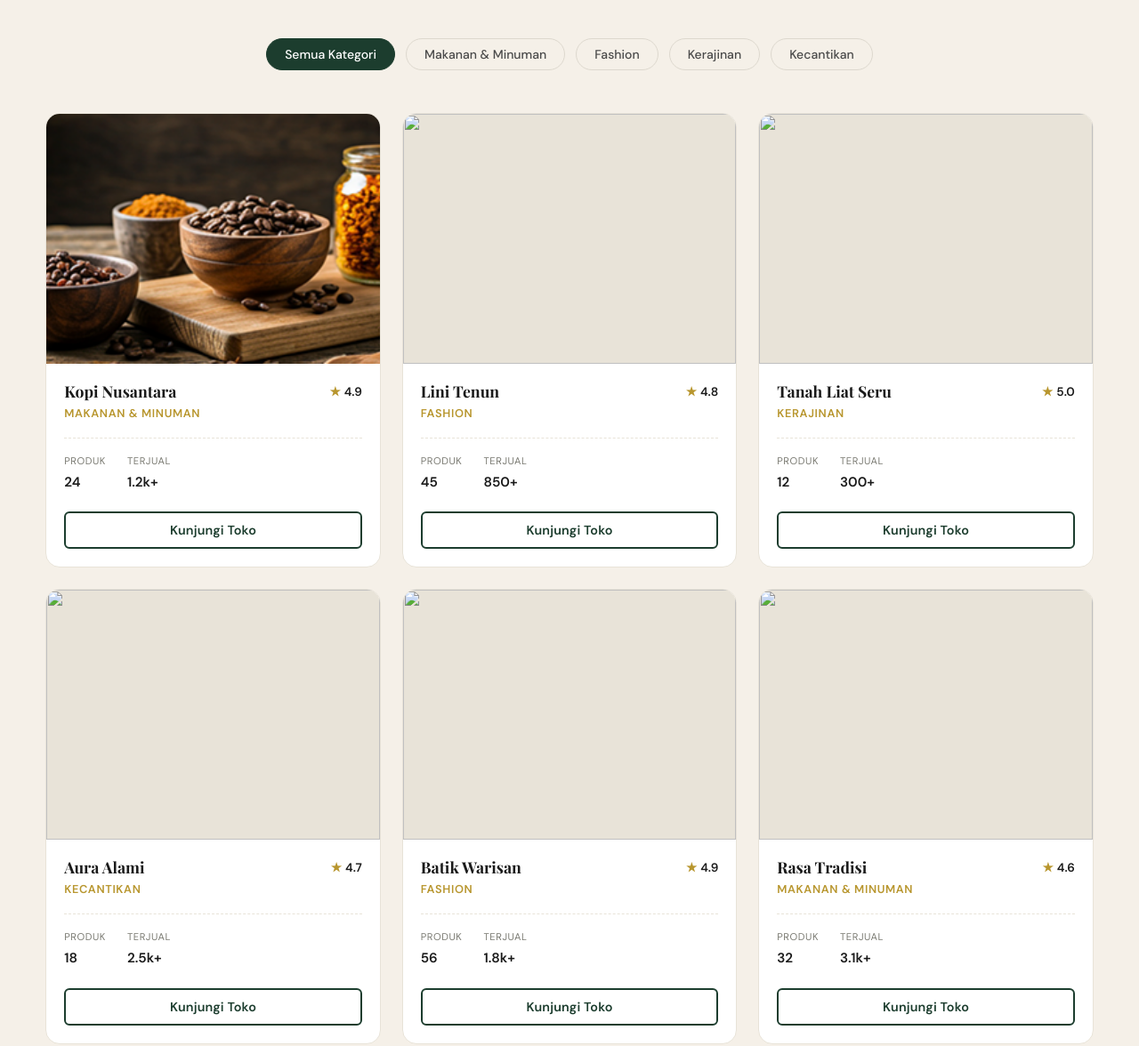
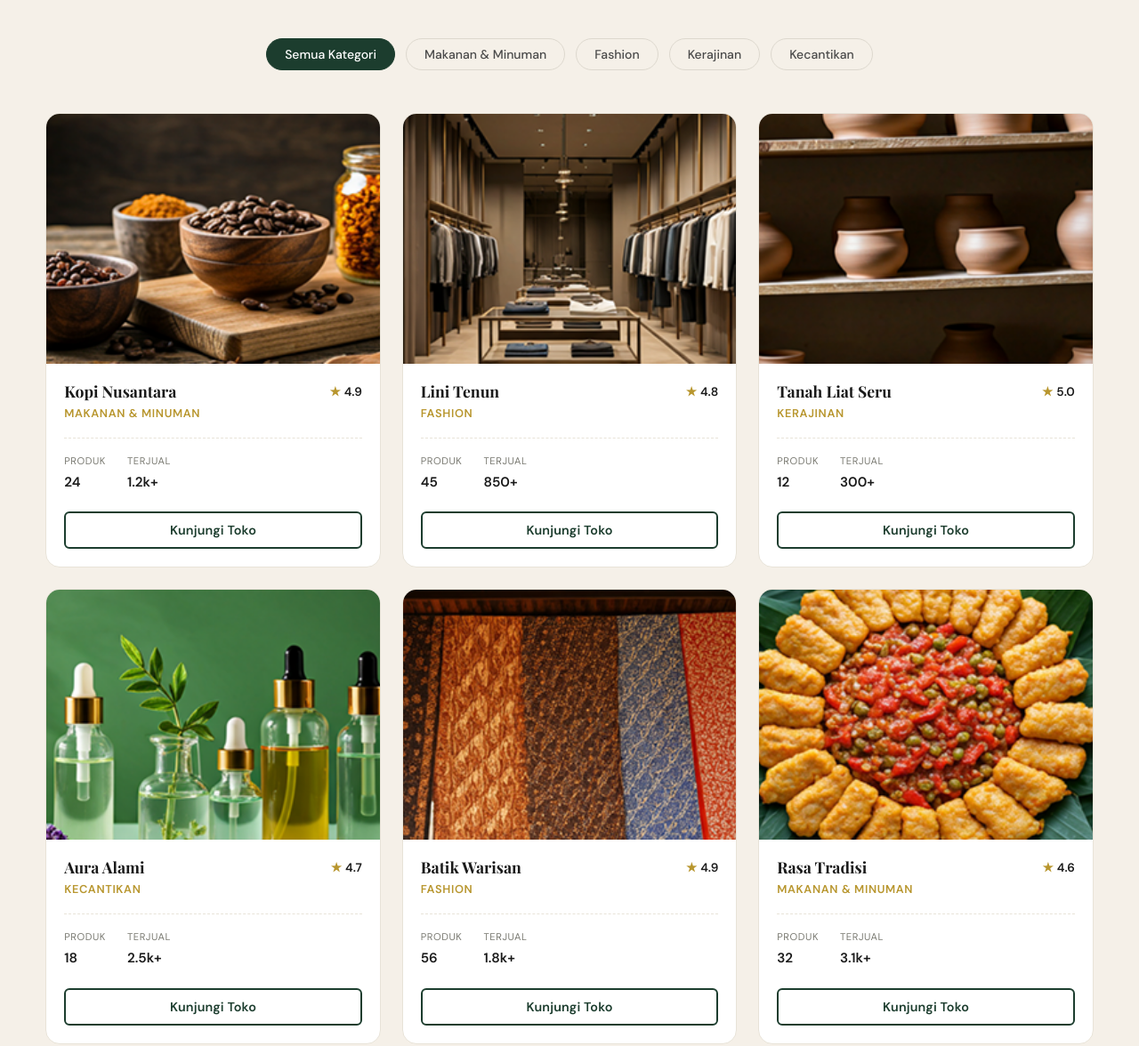
Before and after one commit to insyirahdwi/original.a-web, a plain HTML site: page portofolio.html in a window 1280 px wide. Shown: the part 520-1696 px from the top of the page at 89% size. Drawn offline with nearby package versions, Linux system fonts and the light colour scheme; a web font is replaced by a local one.

Commit message:
update image

```diff
--- a/portofolio.html
+++ b/portofolio.html
@@ -375,7 +375,7 @@
         <!-- Toko 2 -->
         <div class="toko-card fade-up">
           <div class="toko-img">
-            <div class="img-placeholder-lg"><img src="img/porto lini_tenun.png" alt=""></div>
+            <div class="img-placeholder-lg"><img src="img/porto lini tenun.png" alt=""></div>
           </div>
           <div class="toko-body">
             <div class="toko-head">
@@ -402,7 +402,7 @@
         <!-- Toko 3 -->
         <div class="toko-card fade-up">
           <div class="toko-img">
-            <div class="img-placeholder-lg"><img src="img/porto tanah_liat.png" alt=""></div>
+            <div class="img-placeholder-lg"><img src="img/porto tanah liat.png" alt=""></div>
           </div>
           <div class="toko-body">
             <div class="toko-head">
@@ -429,7 +429,7 @@
         <!-- Toko 4 -->
         <div class="toko-card fade-up">
           <div class="toko-img">
-            <div class="img-placeholder-lg"><img src="img/porto aura_alami.png" alt=""></div>
+            <div class="img-placeholder-lg"><img src="img/porto aura alami.png" alt=""></div>
           </div>
           <div class="toko-body">
             <div class="toko-head">
@@ -456,7 +456,7 @@
         <!-- Toko 5 -->
         <div class="toko-card fade-up">
           <div class="toko-img">
-            <div class="img-placeholder-lg"><img src="img/porto batik_warisan.png" alt=""></div>
+            <div class="img-placeholder-lg"><img src="img/porto batik warisan.png" alt=""></div>
           </div>
           <div class="toko-body">
             <div class="toko-head">
@@ -483,7 +483,7 @@
         <!-- Toko 6 -->
         <div class="toko-card fade-up">
           <div class="toko-img">
-            <div class="img-placeholder-lg"><img src="img/porto rasa_warisan.png" alt=""></div>
+            <div class="img-placeholder-lg"><img src="img/porto rasa warisan.png" alt=""></div>
           </div>
           <div class="toko-body">
             <div class="toko-head">
@@ -527,7 +527,7 @@
       <!-- Story 1 -->
       <div class="story-card fade-up">
         <div class="story-img">
-          <div class="img-placeholder-lg"><img src="img/foto porto_1.png" alt=""></div>
+          <div class="img-placeholder-lg"><img src="img/foto porto 1.png" alt=""></div>
         </div>
         <div class="story-content">
           <span class="story-tag">❝ Testimoni Merchant</span>
@@ -576,7 +576,7 @@
           </div>
         </div>
         <div class="story-img">
-          <div class="img-placeholder-lg"><img src="img/foto porto_2.png" alt=""></div>
+          <div class="img-placeholder-lg"><img src="img/foto porto 2.png" alt=""></div>
         </div>
       </div>
 
```
